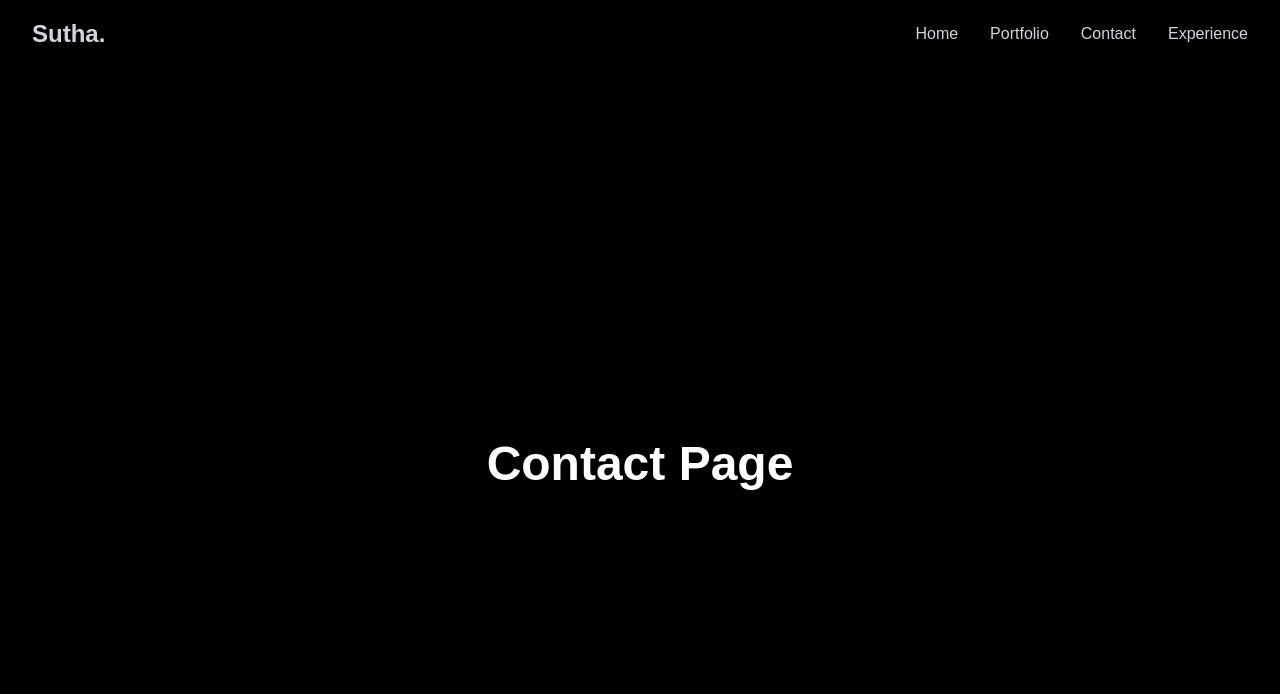
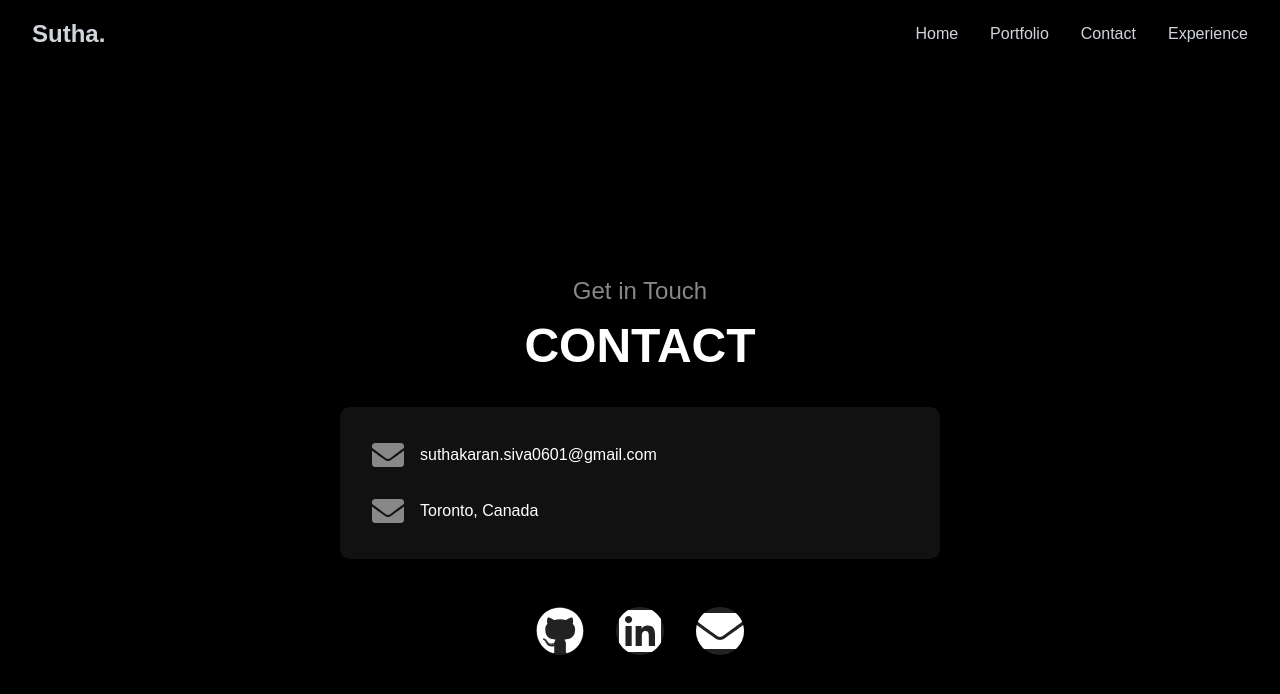
Before and after one commit to sutha06/Portfolio, a React (Vite) app in the folder portfolio/: page /contact in a window 1280 px wide. Shown: the top 694 px of the page. Built offline with nearby package versions, Linux system fonts and the light colour scheme.

Commit message:
general contact page setup

```diff
--- a/portfolio/package.json
+++ b/portfolio/package.json
@@ -13,6 +13,7 @@
     "framer-motion": "^11.17.0",
     "react": "^18.3.1",
     "react-dom": "^18.3.1",
+    "react-icons": "^5.4.0",
     "react-router-dom": "^6.28.1",
     "react-scroll": "^1.9.0"
   },
--- a/portfolio/src/pages/Contact.jsx
+++ b/portfolio/src/pages/Contact.jsx
@@ -1,9 +1,41 @@
 import React from "react";
-
+import { FaGithub, FaLinkedin, FaEnvelope } from "react-icons/fa";
+import "./../styles/Contact.css";
 const Contact = () => {
   return (
-    <div className="page-container">
-      <h1>Contact Page</h1>
+    <div className="contact-page">
+      <h2 className="contact-header">Get in Touch</h2>
+      <h1 className="contact-title">CONTACT</h1>
+
+      <div className="contact-container">
+        <div className="contact-info shadow-box">
+          <div className="info-item">
+            <FaEnvelope className="icon" />
+            <p>suthakaran.siva0601@gmail.com</p>
+          </div>
+          <div className="info-item">
+            <FaEnvelope className="icon" />
+            <p>Toronto, Canada</p>
+          </div>
+        </div>
+      </div>
+
+      {/* Social Icons Section */}
+      <div className="social-icons">
+        <a href="https://github.com" target="_blank" rel="noopener noreferrer">
+          <FaGithub className="social-icon" />
+        </a>
+        <a
+          href="https://linkedin.com"
+          target="_blank"
+          rel="noopener noreferrer"
+        >
+          <FaLinkedin className="social-icon" />
+        </a>
+        <a href="mailto:suthakaran.siva0601@gmail.com">
+          <FaEnvelope className="social-icon" />
+        </a>
+      </div>
     </div>
   );
 };
--- /dev/null
+++ b/portfolio/src/styles/Contact.css
@@ -0,0 +1,70 @@
+/* Contact Page Styling */
+.contact-page {
+  min-height: 100vh;
+  display: flex;
+  flex-direction: column;
+  align-items: center;
+  justify-content: center;
+  background-color: #000;
+  color: #fff;
+  padding: 2rem;
+}
+
+.contact-header {
+  font-size: 1.5rem;
+  color: #888;
+  margin-bottom: 0.5rem;
+}
+
+.contact-title {
+  font-size: 3rem;
+  font-weight: bold;
+  margin-bottom: 2rem;
+}
+
+.contact-container {
+  display: flex;
+  flex-direction: column;
+  gap: 1rem;
+  max-width: 600px;
+  width: 100%;
+}
+
+.contact-info {
+  background: #111;
+  padding: 2rem;
+  border-radius: 10px;
+  display: flex;
+  flex-direction: column;
+  gap: 1.5rem;
+}
+
+.info-item {
+  display: flex;
+  align-items: center;
+  gap: 1rem;
+}
+
+.icon {
+  font-size: 2rem;
+  color: #888;
+}
+
+.social-icons {
+  margin-top: 3rem;
+  display: flex;
+  gap: 2rem;
+}
+
+.social-icon {
+  font-size: 3rem;
+  color: #fff;
+  background: #222;
+  border-radius: 50%;
+  transition: all 0.3s ease;
+}
+
+.social-icon:hover {
+  background: #fff;
+  color: #000;
+}
```
Also changed, not shown: 1 other file (tests, documents, lock files or other folders).
